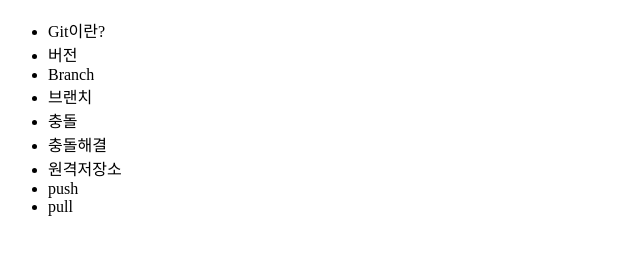
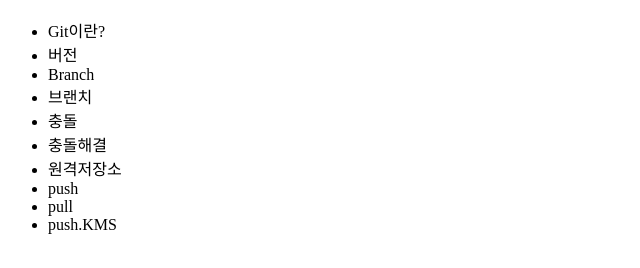
Before and after one commit to KimMyeongSeop/opentutorials_git_KMS, a plain HTML site: page index.html in a window 1280 px wide. Shown: the part 48-316 px from the top of the page, without its empty margins (0-640 px from the left). Drawn offline with Linux system fonts and the light colour scheme.

Commit message:
push.KMS 추가

```diff
--- a/index.html
+++ b/index.html
@@ -19,6 +19,7 @@
 			<li>원격저장소</li>
 			<li>push</li>
 			<li>pull</li>
+			<li>push.KMS</li>
 		</ul>
 	</body>
 </html>
```
